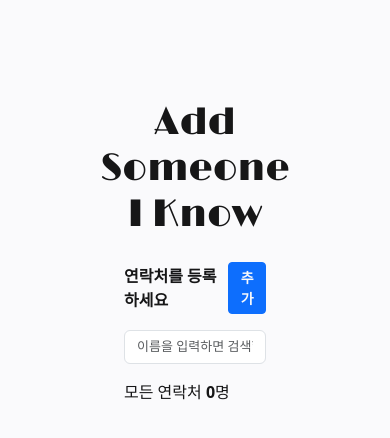
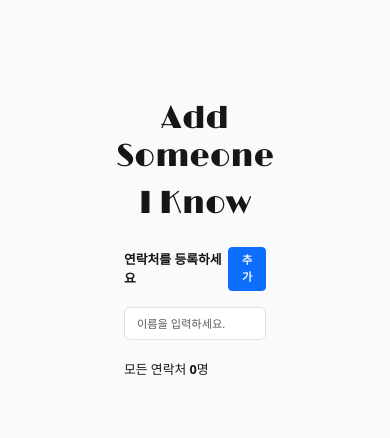
Before and after one commit to rslivepark/react-online-study, a React (Create React App) app in the folder contact-book/: page / in a window 390 px wide. Shown: the top 438 px of the page. Built offline with nearby package versions, Linux system fonts and the light colour scheme; a web font is replaced by a local one.

Commit message:
app.css 수정
title, button 사이즈 수정

```diff
--- a/contact-book/src/App.css
+++ b/contact-book/src/App.css
@@ -56,6 +56,19 @@
   background-color: var(--white);
   color: var(--black);
 }
+@media (max-width: 420px) {
+  .title {
+    font-size: 2rem !important;
+  }
+  .second-title span,
+  .search-list span {
+    font-size: 0.8rem !important;
+  }
+  .basic-btn,
+  .search-area::placeholder {
+    font-size: 0.7rem !important;
+  }
+}
 
 @media (min-width: 576px) {
   #root {
--- a/contact-book/src/App.js
+++ b/contact-book/src/App.js
@@ -5,7 +5,8 @@ import ContactList from './components/ContactList';
 function App() {
   return (
     <div className='App'>
-      <h1 className='title'>Add Someone I Know</h1>
+      <h1 className='title'>Add Someone</h1>
+      <h1 className='title'>I Know</h1>
       <Container>
         <Row>
           <Col>
--- a/contact-book/src/components/SearchBox.jsx
+++ b/contact-book/src/components/SearchBox.jsx
@@ -30,7 +30,7 @@ export default function SearchBox() {
             <span style={{ fontWeight: '600' }}>연락처를 등록하세요</span>
             {/* 기본 색상 버튼 (xs) */}
             <Button
-              className='btn-sm btn-primary d-block d-sm-none text-light fw-bold'
+              className='btn-sm btn-primary d-block d-sm-none text-light fw-bold basic-btn'
               onClick={handleShow}
             >
               추가
@@ -74,7 +74,7 @@ export default function SearchBox() {
             <Form.Control
               className='search-area'
               type='text'
-              placeholder='이름을 입력하면 검색할 수 있습니다.'
+              placeholder='이름을 입력하세요.'
               style={{ fontSize: '13px' }}
               value={keyword}
               onChange={handleKeywordChange}
```
